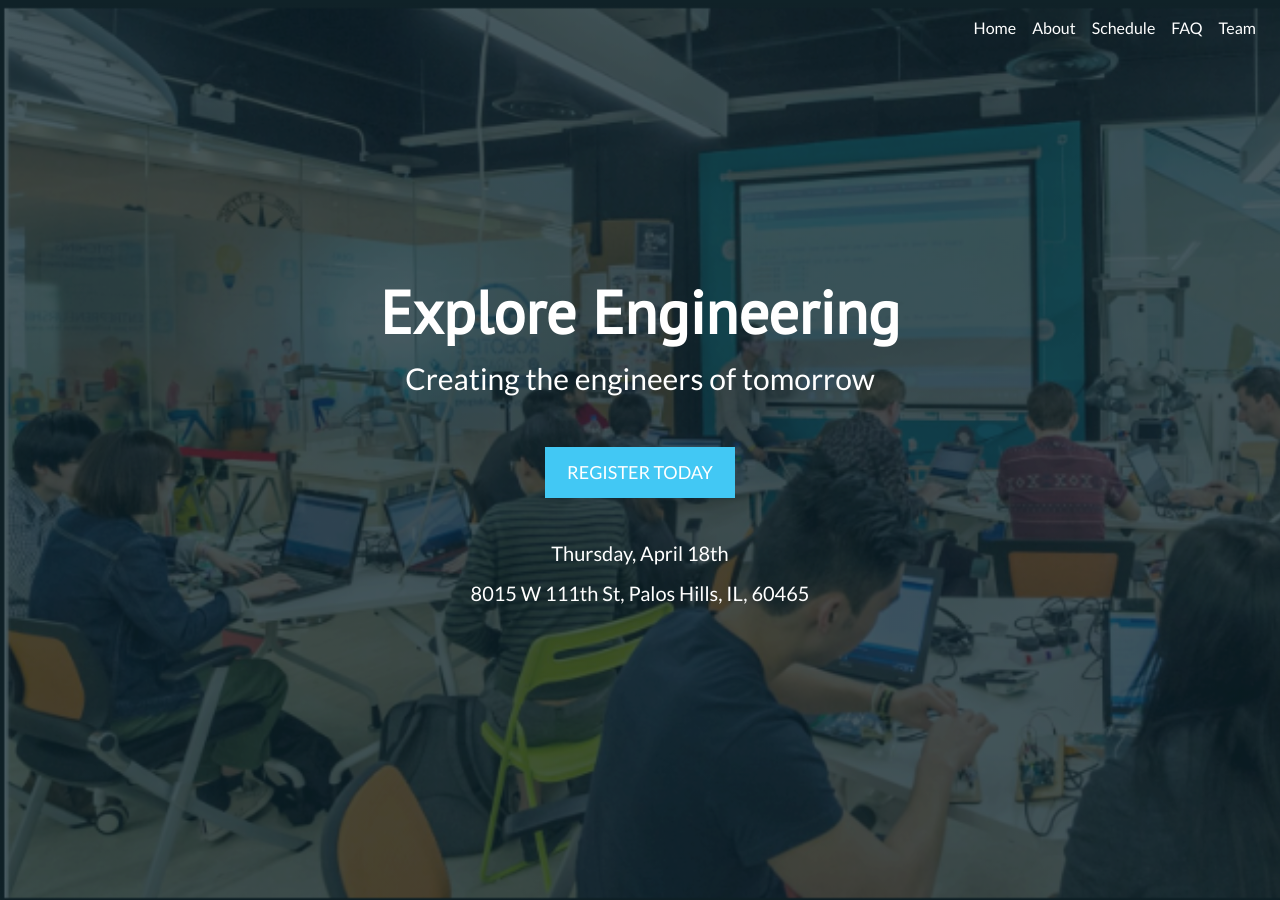
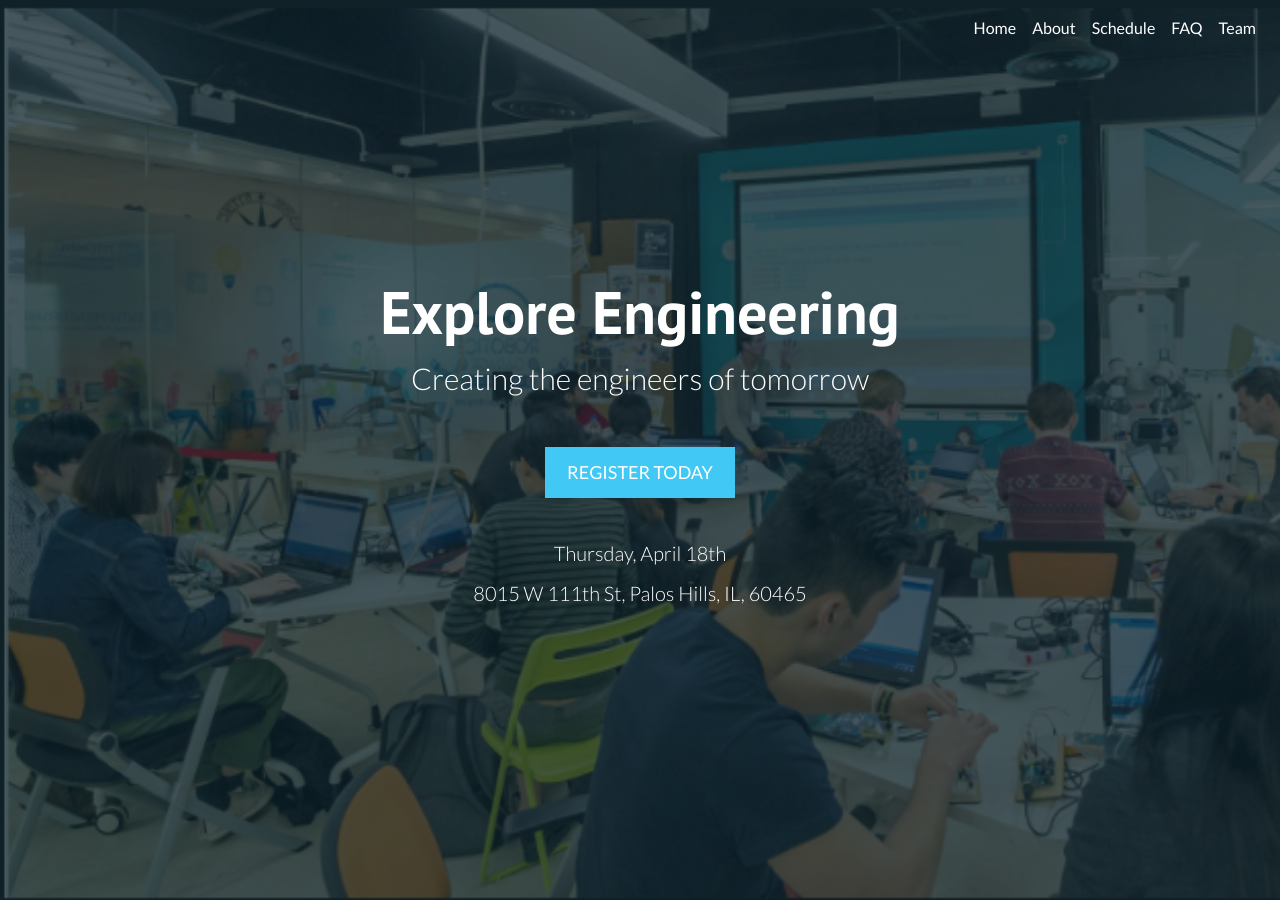
Before and after one commit to oliviachang29/explore-engineering-site, a Jekyll site: the page built from index.html, in a window 1280 px wide and 900 px high. Built offline with Jekyll 4.4.1, drawn with Linux system fonts in a browser that asks for light colours.

Commit message:
change font weights fr google fonts

```diff
--- a/_includes/head.html
+++ b/_includes/head.html
@@ -14,7 +14,7 @@
   <link rel="stylesheet" href="/assets/css/main_css_file.css">
   <link rel="stylesheet" href="https://unpkg.com/aos@next/dist/aos.css" />
   <link rel="stylesheet" href="https://cdnjs.cloudflare.com/ajax/libs/font-awesome/4.7.0/css/font-awesome.min.css">
-  <link href="https://fonts.googleapis.com/css?family=Lato|PT+Sans" rel="stylesheet">
+  <link href="https://fonts.googleapis.com/css?family=Lato:300,300i,400|PT+Sans:700" rel="stylesheet">
 
   <link rel="apple-touch-icon" sizes="180x180" href="/assets/images/favicon/apple-touch-icon.png">
   <link rel="icon" type="image/png" sizes="32x32" href="/assets/images/favicon/favicon-32x32.png">
--- a/_sass/_schedule.scss
+++ b/_sass/_schedule.scss
@@ -24,7 +24,7 @@
 	}
 	li {
 		font-style: italic;
-		font-weight: 100;
+		font-weight: 300;
 	}
 	.card-title {
 		font-weight: 500;
--- a/_sass/_typography.scss
+++ b/_sass/_typography.scss
@@ -12,7 +12,7 @@ h2 {
 
 p {
 	font-family: $text-font;
-	font-weight: 100;
+	font-weight: 300;
 	font-size: 18px;
 }
 
```
Also changed, not shown: 4 other files.
